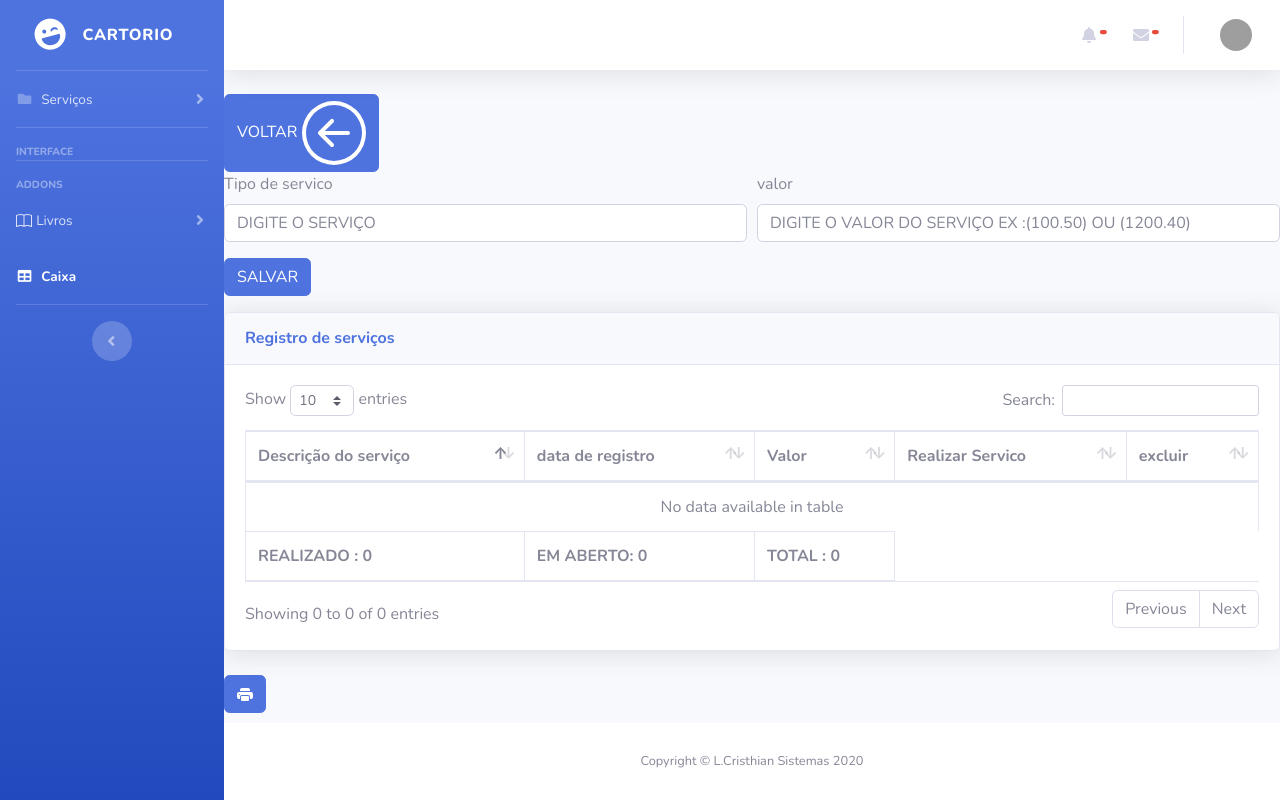
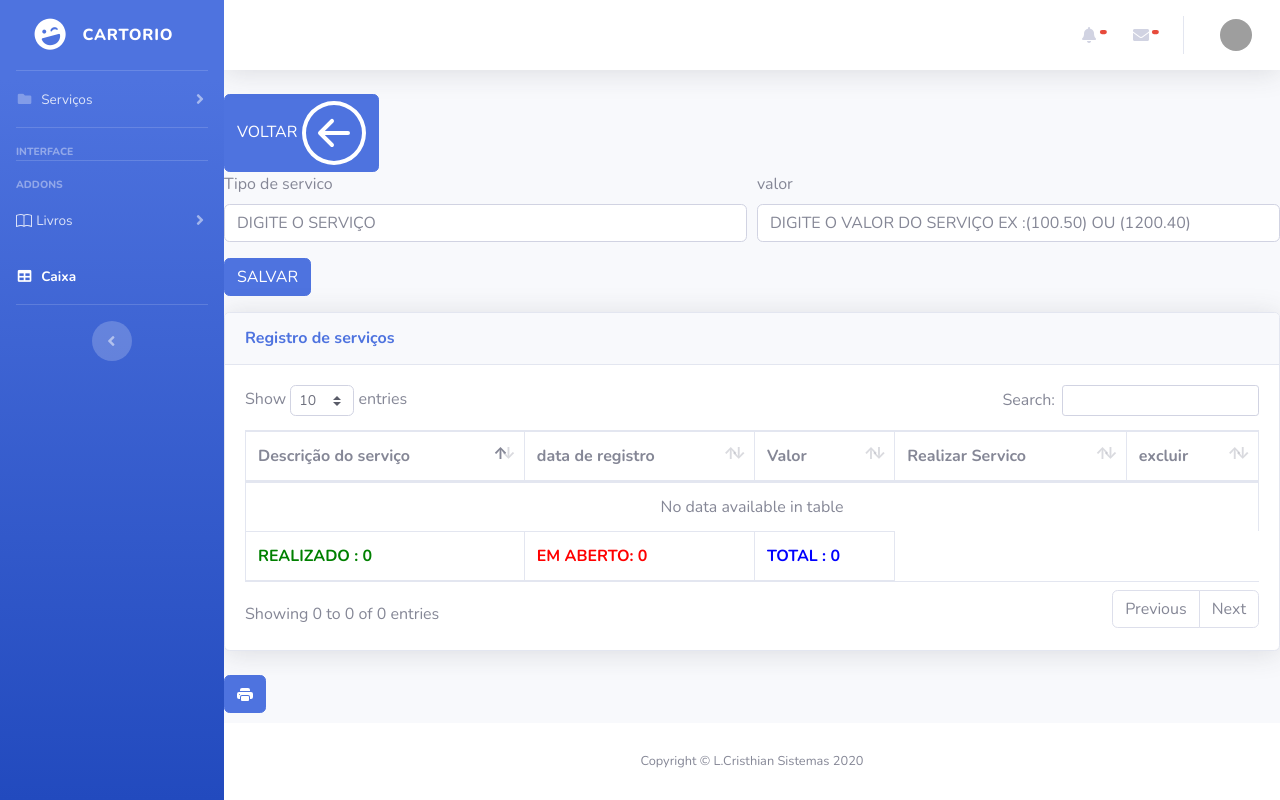
Before and after one commit to oliveirasfull/deposito, a Flask app: page /registro/1 in a window 1280 px wide. Run offline with Flask 2, Linux system fonts and the light colour scheme; data that the repository does not hold is empty; some libraries are stand-ins or nearby versions; grey boxes are pictures that could not be loaded.

Commit message:
0.10.3 - mudanças de layout

```diff
--- a/templates/registro_servico.html
+++ b/templates/registro_servico.html
@@ -65,11 +65,11 @@
         <div class="form-row">
           <div class="form-group col-md-6">
             <label for="previo">Tipo de servico</label>
-            <input type="text" class="form-control" id="nome" name="servico_previo" placeholder="DIGITE O SERVIÇO">
+            <input type="text" class="form-control" id="nome" name="servico_previo" required placeholder="DIGITE O SERVIÇO">
           </div>
           <div class="form-group col-md-6">
             <label for="previo">valor</label>
-            <input type="number" class="form-control" id="decimal" name="valor_servico" step="0.010" placeholder="DIGITE O VALOR DO SERVIÇO EX :(100.50) OU (1200.40)">
+            <input type="number" class="form-control" id="decimal" name="valor_servico" step="0.010" required placeholder="DIGITE O VALOR DO SERVIÇO EX :(100.50) OU (1200.40)">
           </div>
           <div class="form-group col-md-6">
             <button type="submmit" class="btn btn-primary">SALVAR</button>
@@ -103,10 +103,10 @@
               </thead>
               <tfoot>
                 <tr>
-                   <th>REALIZADO : {{servico_realizado}}</th>
-                    <th>EM ABERTO: {{servico_aberto}}</th>
+                   <th style="color:green">REALIZADO : {{servico_realizado}}</th>
+                    <th style="color:red">EM ABERTO: {{servico_aberto}}</th>
 
-               <th>TOTAL : {{total}}</th>
+               <th style="color:blue" >TOTAL : {{total}}</th>
 
                 </tr>
             </tfoot>
```
